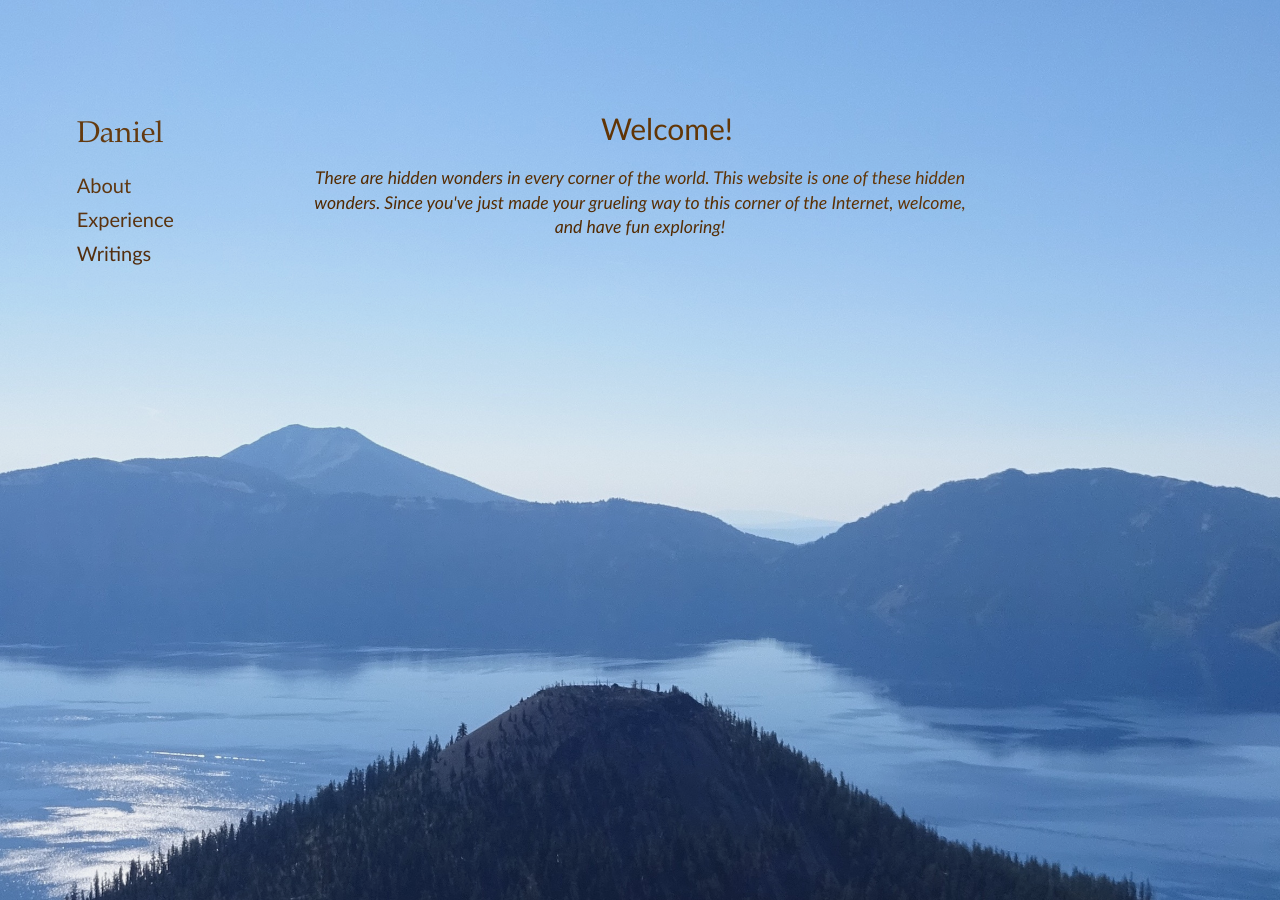
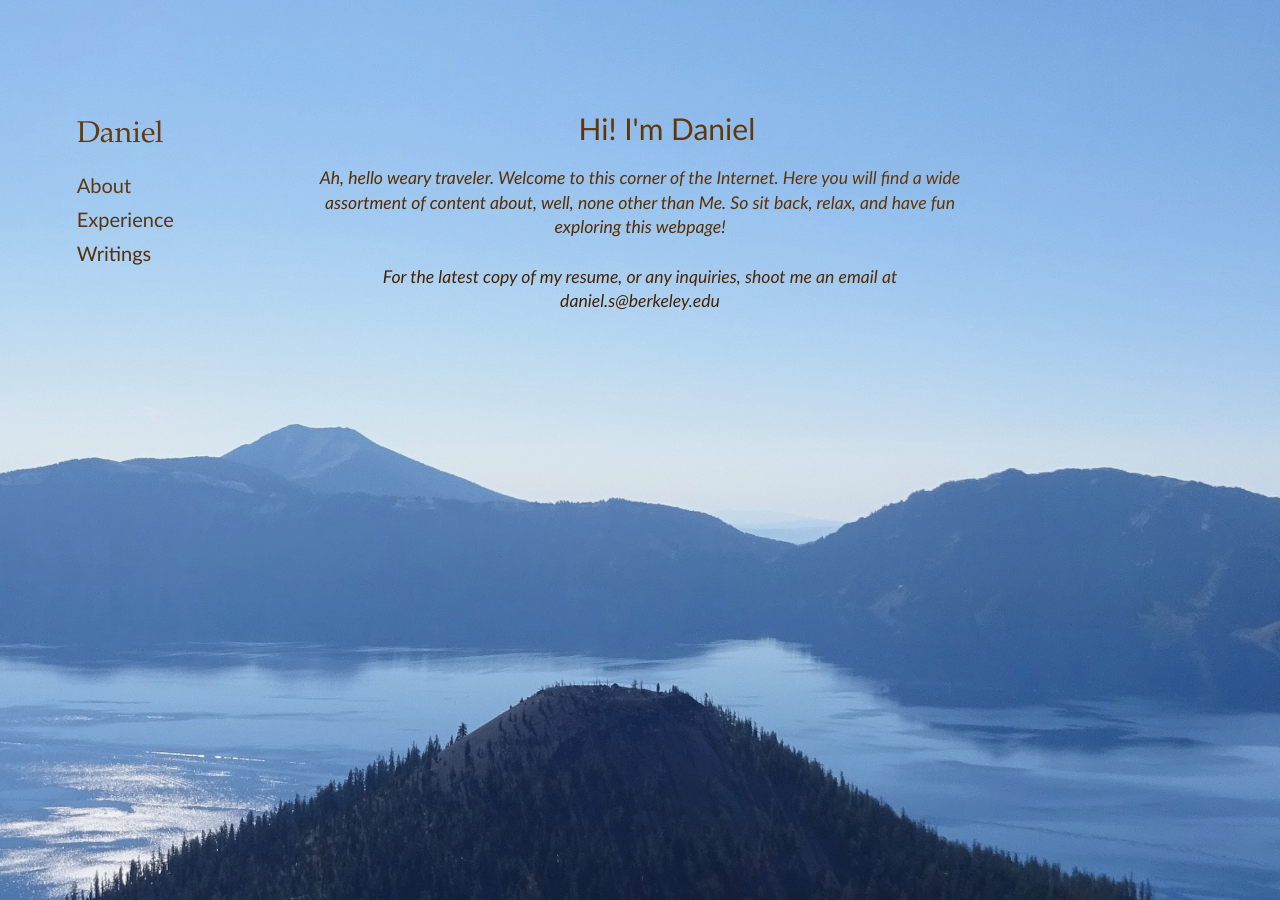
Before and after one commit to Calculasians/calculasians.github.io, a Jekyll site: the page built from index.html, in a window 1280 px wide and 900 px high. Built offline with Jekyll 4.4.1, drawn with Linux system fonts in a browser that asks for light colours.

Commit message:
Update index.html

```diff
--- a/index.html
+++ b/index.html
@@ -13,10 +13,13 @@ title: A Website in the Making
 <div class="cover-page">
 	<div class="cover-page-box">
 		<div class="cover-page-text">
-			<h1 class="cover-page-header">Welcome!</h1>
+			<h1 class="cover-page-header">Hi! I'm Daniel</h1>
 			<p class="sub-header">
-			There are hidden wonders in every corner of the world. This website is one of these hidden wonders.
-			Since you've just made your grueling way to this corner of the Internet, welcome, and have fun exploring<a href="/hiddencorner-56">!</a></p>
+			Ah, hello weary traveler. Welcome to this corner of the Internet. Here you will find a wide
+			assortment of content about, well, none other than Me. So sit back, relax, and have fun exploring this
+			webpage!
+			<br /><br />
+			For the latest copy of my resume, or any inquiries, shoot me an email at daniel.s@berkeley.edu
 		</div>
 	</div>
 </div>
```
